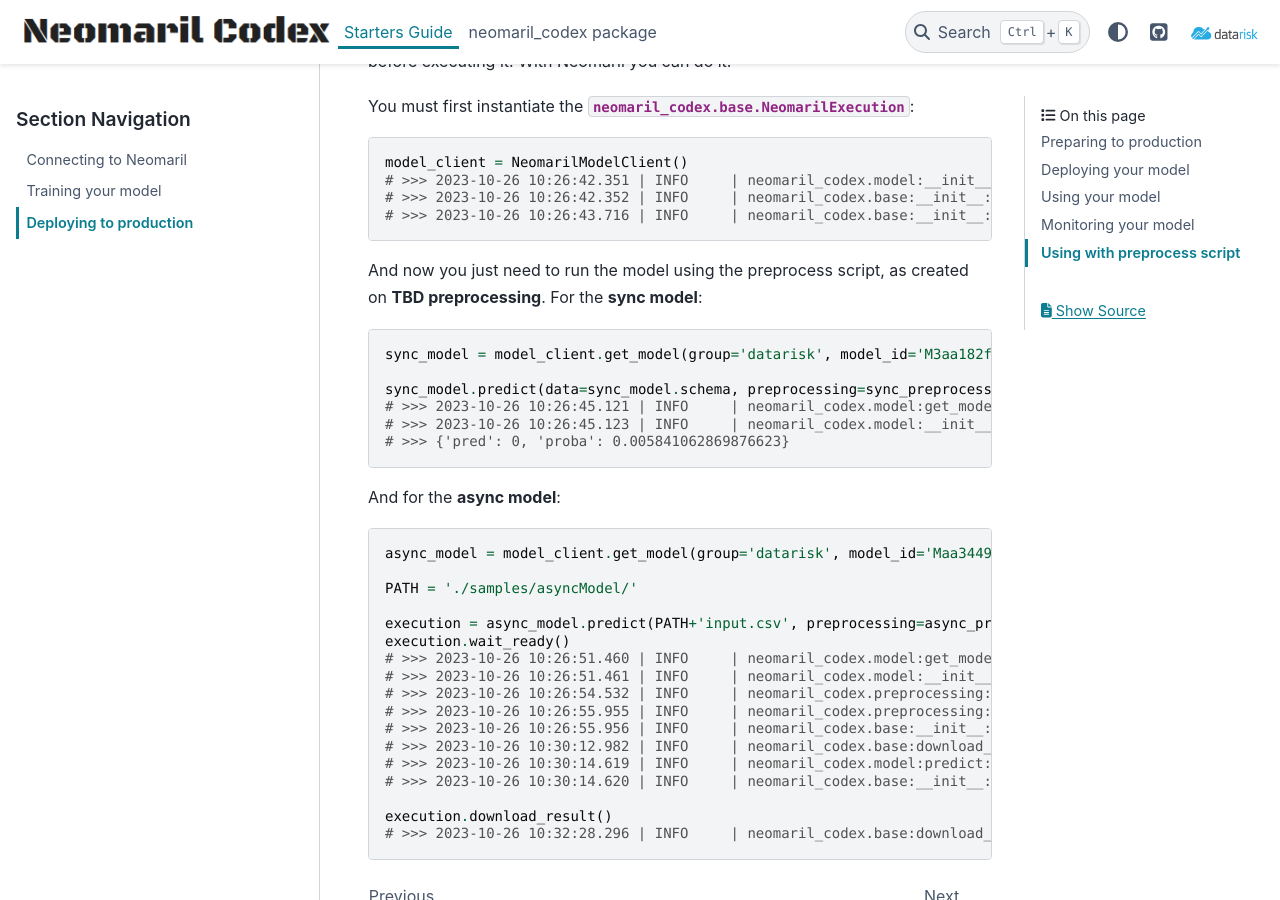
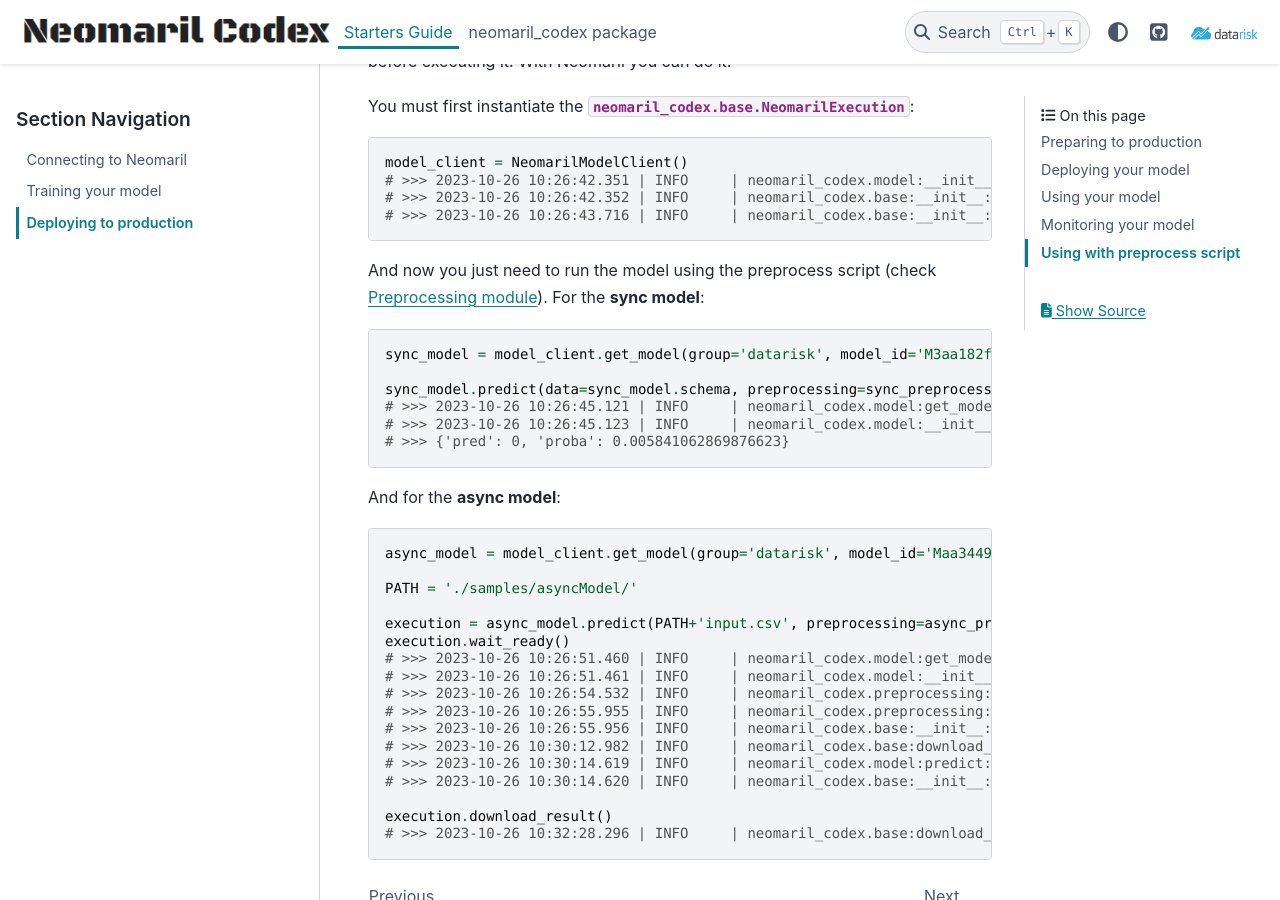
Before and after one commit to datarisk-io/mlops_codex, a Sphinx documentation site: the page built from docs/source/deploying.rst, in a window 1280 px wide and 900 px high, scrolled down 5009 px. Built offline with Sphinx 7.4.7 and the PyData theme 0.15.4, drawn with Linux system fonts in a browser that asks for light colours.

Commit message:
fix: reference the preprocessing module page

```diff
--- a/docs/source/deploying.rst
+++ b/docs/source/deploying.rst
@@ -206,7 +206,7 @@ You must first instantiate the :py:class:`neomaril_codex.base.NeomarilExecution`
     # >>> 2023-10-26 10:26:42.352 | INFO     | neomaril_codex.base:__init__:90 - Loading .env
     # >>> 2023-10-26 10:26:43.716 | INFO     | neomaril_codex.base:__init__:102 - Successfully connected to Neomaril
 
-And now you just need to run the model using the preprocess script, as created on **TBD preprocessing**.
+And now you just need to run the model using the preprocess script (check :ref:`preprocessing:Preprocessing module`).
 For the **sync model**:
 
 .. code:: python
```
